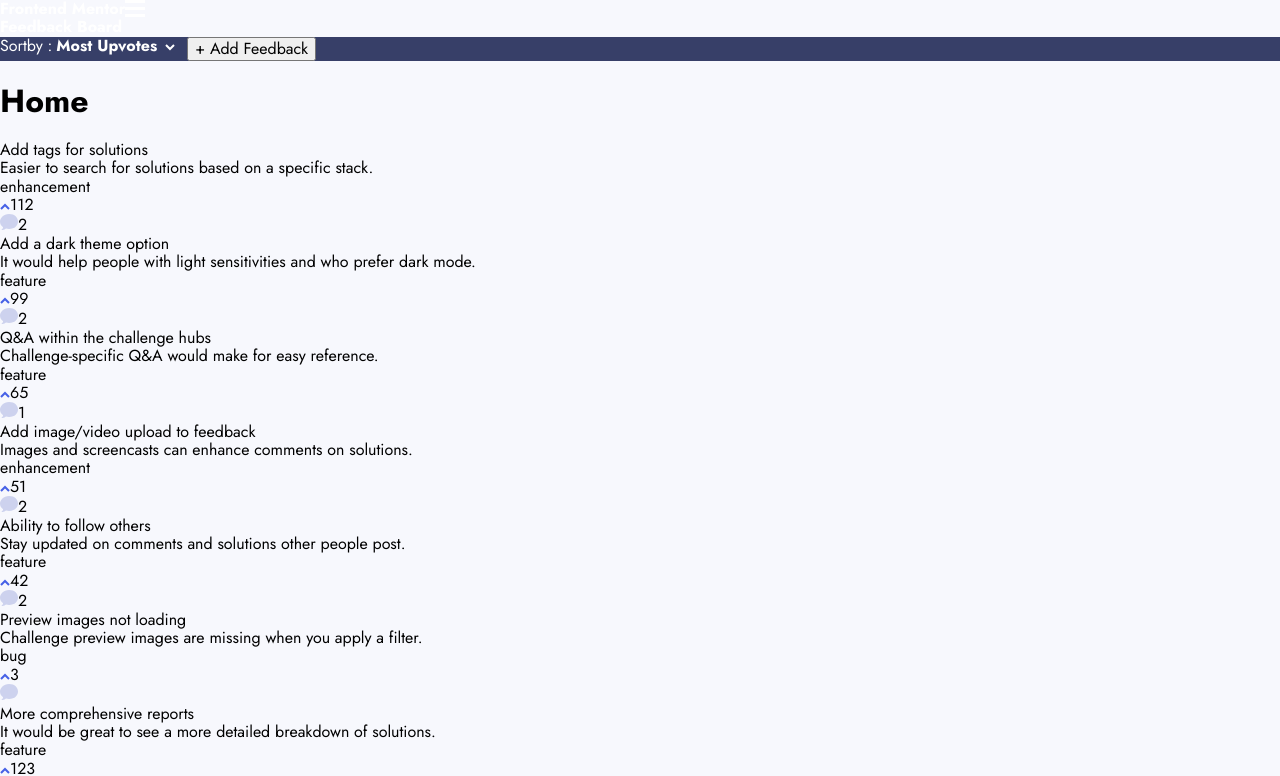
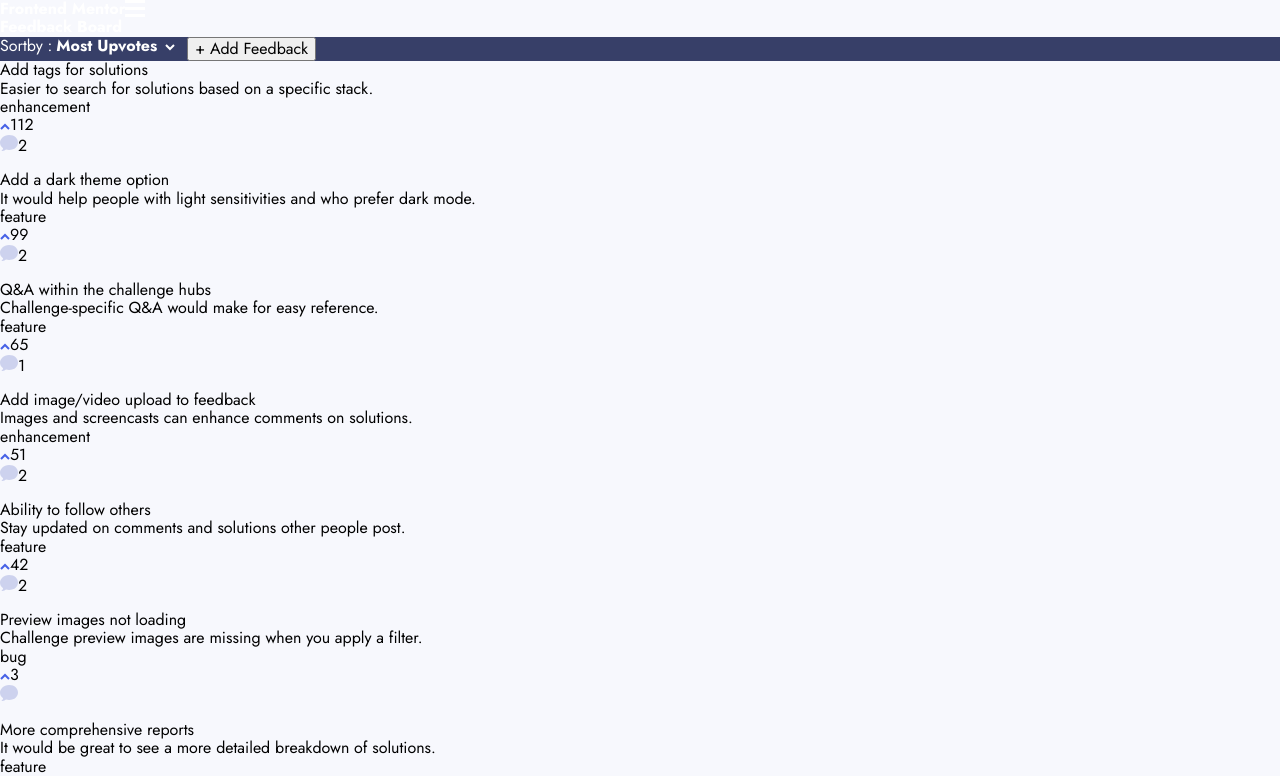
Before and after one commit to cursedxp/product-feedback-app, a React (Create React App) app: page / in a window 1280 px wide. Shown: the top 776 px of the page. Built offline with nearby package versions, Linux system fonts and the light colour scheme.

Commit message:
gome css imported

```diff
--- a/src/pages/Home/Home.jsx
+++ b/src/pages/Home/Home.jsx
@@ -1,3 +1,4 @@
+import "./Home.scss";
 import { useSelector, useDispatch } from "react-redux";
 import Feedback from "../../components/Feedback/Feedback";
 import Filter from "../../components/Filter/Filter";
@@ -29,8 +30,7 @@ export default function Home() {
   return (
     <div>
       <Filter />
-      <h1>Home</h1>
-      {feedback}
+      <div className="feedbacks">{feedback}</div>
     </div>
   );
 }
```
